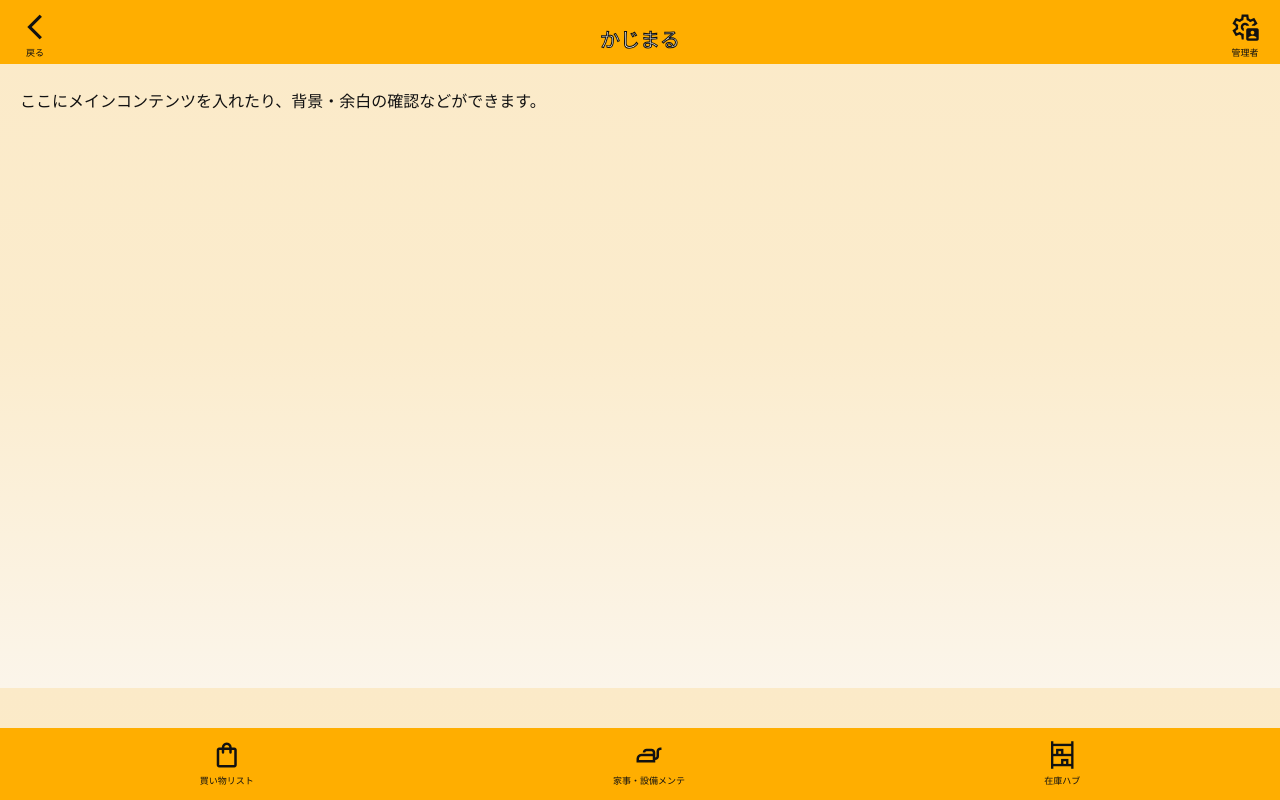
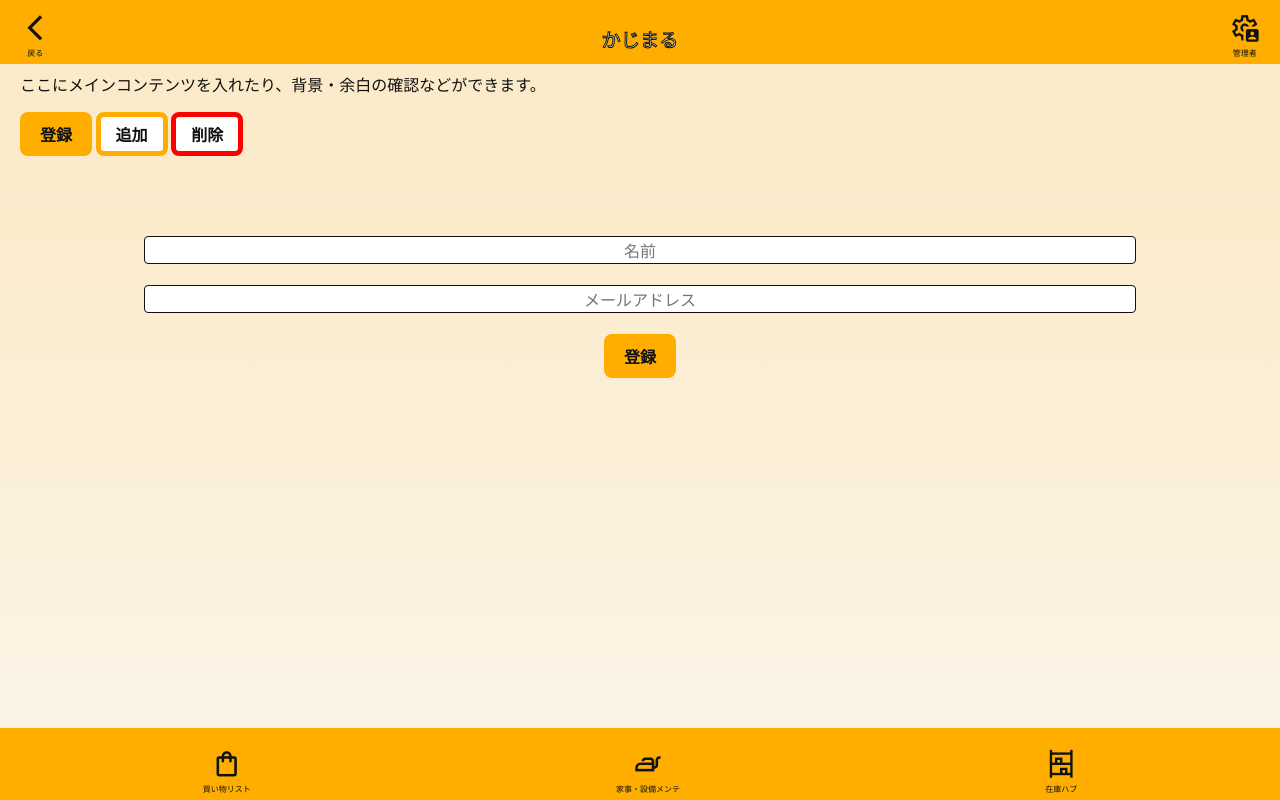
Before and after one commit to autumn-Hackathon-2025-F-Team/kajimaru-app, a Django app: page / in a window 1280 px wide. Run offline with Django 5.2, Linux system fonts and the light colour scheme.

Commit message:
butto.css、form.cssの作成。その他修正、追加。

```diff
--- a/src/static/css/base.css
+++ b/src/static/css/base.css
@@ -1,6 +1,10 @@
 /* base.html */
 * {
   box-sizing: border-box;
+}
+
+html {
+  font-size: 16px;
 }
 
 body {
@@ -8,7 +12,12 @@ body {
     padding: 0;
     height: 100%;
     font-family: "Noto Sans JP", sans-serif;
-    background: linear-gradient(var(--bg-1), var(--bg-2), var(--bg-3));
+    background: linear-gradient(
+        to bottom,
+        var(--bg-1) 0%,
+        var(--bg-2) 30%,
+        var(--bg-3) 100%
+    );
     color: var(--text);
 }
 
@@ -29,7 +38,7 @@ body {
     padding-bottom: 72px;
     padding-left: 20px;
     padding-right: 20px;
-    min-height: calc(100vh - 56px - 56px);
+    min-height: 100vh;
 }
 
 .footer {
--- a/src/static/css/color.css
+++ b/src/static/css/color.css
@@ -6,7 +6,9 @@
   --text: #111111;
   --text-sub: #ffffff;
   --primary: #FFAE00;
-  --btn-danger: #FF0000;
+  --btn-danger-solid: #FF0000;
   --btn-primary: #FFAE00;
-  --btn-secondary: #ffffff;
+  --btn-secondary-solid: #FFAE00;
+  --btn-bg-secondary: #ffffff;
+  --btn-bg-danger: #ffffff;
 }
--- a/src/static/css/components/bottom_nav.css
+++ b/src/static/css/components/bottom_nav.css
@@ -33,7 +33,7 @@
   align-items: center;
   gap: 4px;
   color: var(--text);
-  padding-top: 24px;
+  padding-top: 16px;
 }
 
 .bottom_nav_list li {
@@ -44,13 +44,13 @@
 }
 
 .material-icons-outlined {
-  font-size: 30px;
+  font-size: 1.9rem;
 }
 
 .material-symbols-outlined {
-  font-size: 30px;
+  font-size: 1.9rem;
 }
 
 .small_text {
-  font-size: 9px;
+  font-size: 0.5rem;
 }
--- /dev/null
+++ b/src/static/css/components/button.css
@@ -0,0 +1,26 @@
+button {
+    border-radius: 8px;
+    border: none;
+    padding: 10px 20px;
+    font-size: 1rem;
+    font-weight: bold;
+}
+
+.btn-primary {
+    background-color: var(--btn-primary);
+    color: var(--text);
+}
+
+.btn-secondary {
+    background-color: var(--btn-bg-secondary);
+    color: var(--text);
+    border: 5px solid var(--btn-secondary-solid);
+    padding: 5px 15px;
+}
+
+.btn-danger {
+    background-color: var(--btn-bg-danger);
+    color: var(--text);
+    border: 5px solid var(--btn-danger-solid);
+    padding: 5px 15px;
+}
--- /dev/null
+++ b/src/static/css/components/form.css
@@ -0,0 +1,17 @@
+form {
+    display: flex;
+    flex-direction: column;
+    align-items: center;
+    gap: 1.3rem;
+    margin-top: 5rem;
+}
+
+input {
+    border: 1px solid var(--text);
+    border-radius: 4px;
+    width:80%
+}
+
+input::placeholder {
+    text-align: center;
+}
--- a/src/static/css/components/top_nav.css
+++ b/src/static/css/components/top_nav.css
@@ -42,21 +42,21 @@
 }
 
 .material-icons-outlined {
-  font-size: 30px;
+  font-size: 1.9rem;
 }
 
 .material-symbols-outlined {
-  font-size: 30px;
+  font-size: 1.9rem;
 }
 
 .small_text {
-  font-size: 9px;
+  font-size: 0.5rem;
   color: var(--text);
 }
 
 .title {
   padding-top: 30px;
-  font-size: 20px;
+  font-size: 1.2rem;
   color: var(--text-sub);
   -webkit-text-stroke: 1px var(--text);
   text-stroke: 1px var(--text);
--- a/src/templates/components/bottom_nav.html
+++ b/src/templates/components/bottom_nav.html
@@ -3,5 +3,5 @@
     <li><a href=""><span class="material-icons-outlined">shopping_bag</span><span class="small_text">買い物リスト</span></a></li>
     <li><a href=""><span class="material-icons-outlined">iron</span><span class="small_text">家事・設備メンテ</span></a></li>
     <li><a href=""><span class="material-symbols-outlined">shelves</span><span class="small_text">在庫ハブ</span></a></li>
-  </ul>.
+  </ul>
 </nav>
--- a/src/templates/preview/preview.html
+++ b/src/templates/preview/preview.html
@@ -4,8 +4,12 @@
 {% block title %}プレビュー{% endblock %}
 
 {% block css %}
+  <link rel="stylesheet" href="{% static 'css/base.css' %}">
+  <link rel="stylesheet" href="{% static 'css/color.css' %}">
   <link rel="stylesheet" href="{% static 'css/components/bottom_nav.css' %}">
   <link rel="stylesheet" href="{% static 'css/components/top_nav.css' %}">
+  <link rel="stylesheet" href="{% static 'css/components/button.css' %}">
+  <link rel="stylesheet" href="{% static 'css/components/form.css' %}">
 {% endblock %}
 
 {% block header %}
@@ -13,9 +17,18 @@
 {% endblock %}
 
 {% block content %}
-  <div class="mt-4">
-    <p>ここにメインコンテンツを入れたり、背景・余白の確認などができます。</p>
-  </div>
+ <p>ここにメインコンテンツを入れたり、背景・余白の確認などができます。</p>
+ <button class="btn-primary" type="submit" name="submit" value="value">登録</button>
+ <button class="btn-secondary" type="submit" name="submit" value="value">追加</button>
+ <button class="btn-danger" type="submit" name="submit" value="value">削除</button>
+
+ <form action="/signup" method="post">
+   <input id="name" type="text" name="name" placeholder="名前">
+
+   <input id="email" type="email" name="email" placeholder="メールアドレス">
+
+   <button class="btn-primary" type="submit" name="submit" value="value">登録</button>
+</form>
 {% endblock %}
 
 {% block footer %}
```
